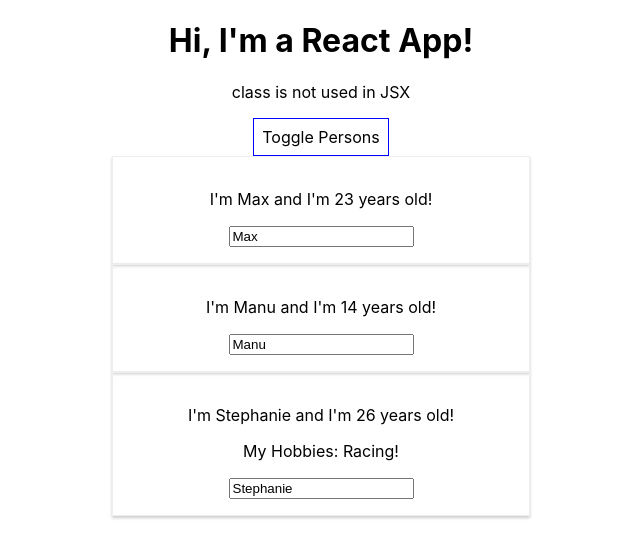
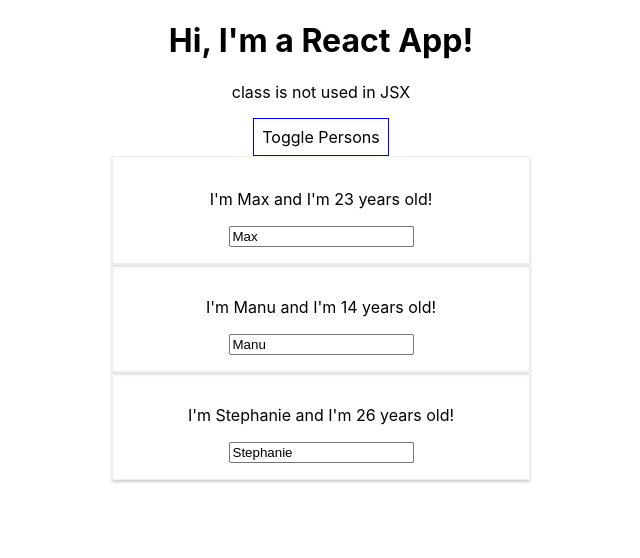
Before and after one commit to mgaudiophile/react-guide, a React (Create React App) app: page / in a window 1280 px wide. Both pictures are taken after a click on the button "Toggle Persons". Shown: the top 558 px of the page, without its empty margins (319-959 px from the left). Built offline with nearby package versions, Linux system fonts and the light colour scheme.

Commit message:
mapping js object to jsx

```diff
--- a/src/App.js
+++ b/src/App.js
@@ -54,19 +54,14 @@
 
     if (this.state.showPersons) {
       // persons is holding JSX code
+      // mapping javascript object to JSX
       persons = (
         <div>
-          <Person
-            name={this.state.persons[0].name}
-            age={this.state.persons[0].age}
-            changed={this.nameChangedHandler}
-          />
-          <Person name={this.state.persons[1].name} age={this.state.persons[1].age}/>
-          <Person
-            name={this.state.persons[2].name}
-            age={this.state.persons[2].age}
-            click={this.switchNameHandler.bind(this, 'Secret')}>My Hobbies: Racing!
-          </Person>
+          {this.state.persons.map(person => {
+            return <Person
+                    name={person.name}
+                    age={person.age} />
+          })}
         </div>
       );
     }
```
